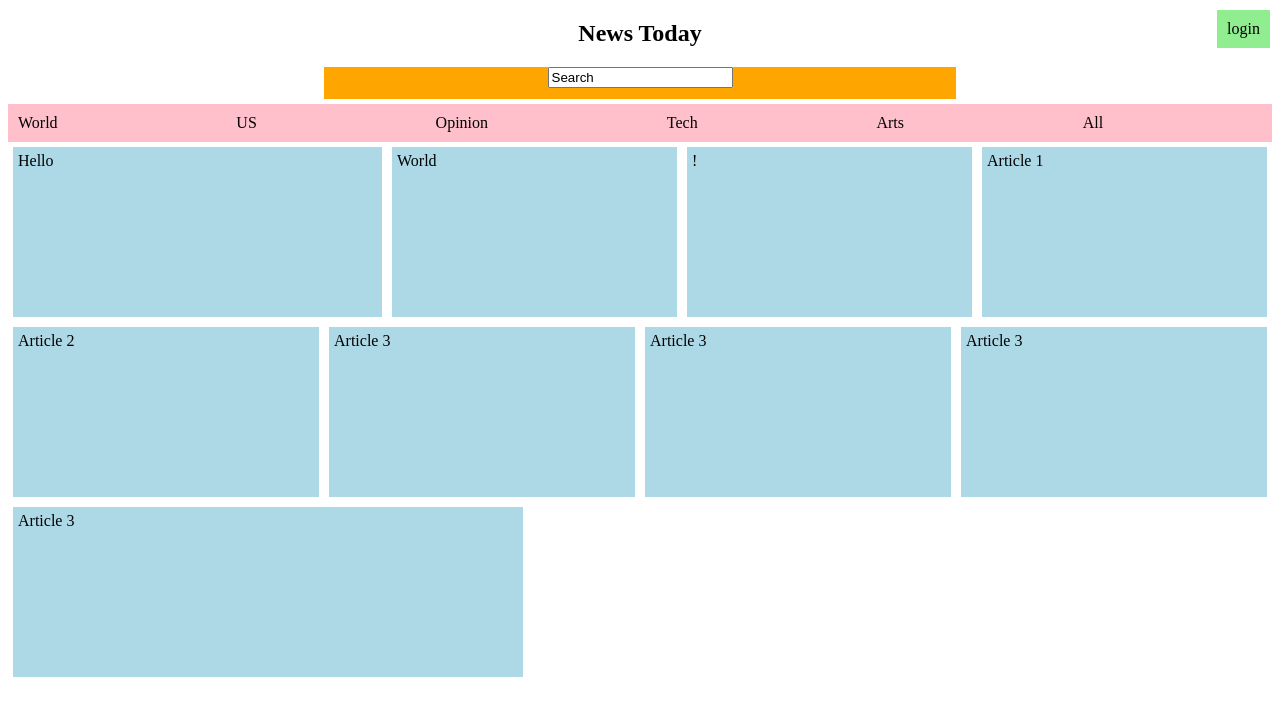
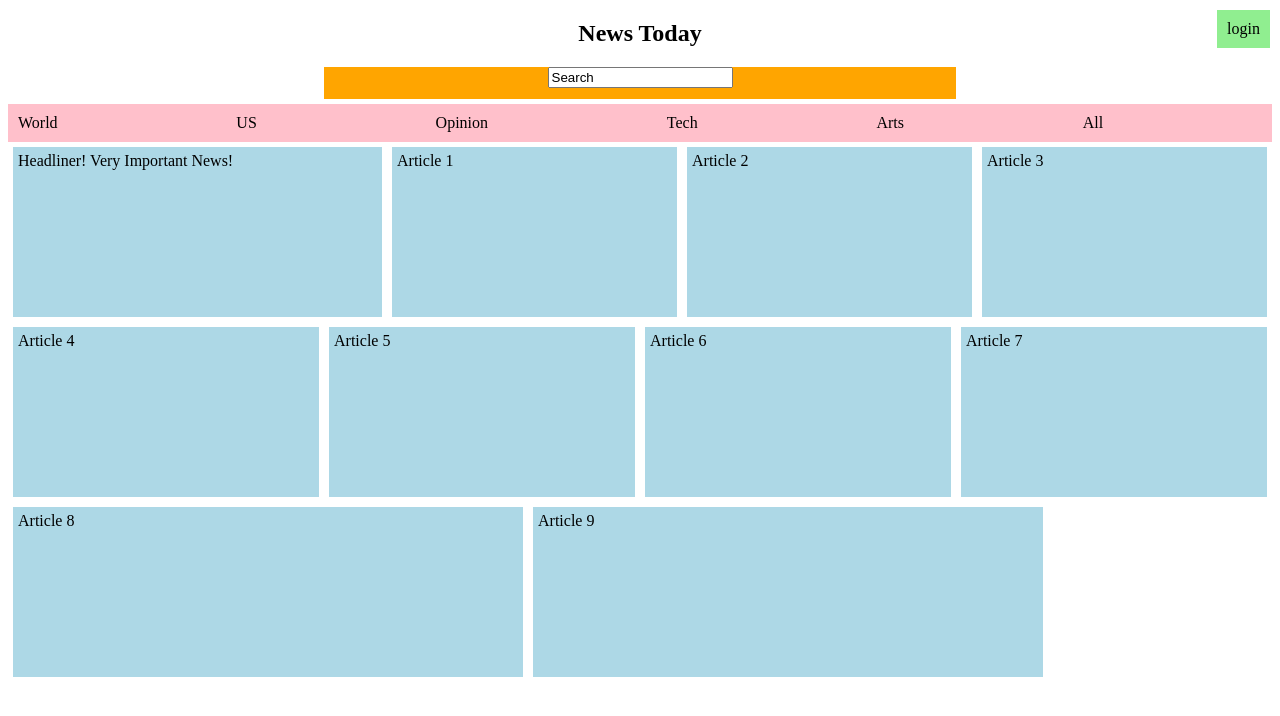
Before and after one commit to ejiao/flexbox_sample, a plain HTML site: page index.html in a window 1280 px wide. Drawn offline with Linux system fonts and the light colour scheme.

Commit message:
copy changes

```diff
--- a/index.html
+++ b/index.html
@@ -41,13 +41,7 @@
     </div>
     <div class="flex container row">
       <div class="flex headline blue">
-      Hello
-      </div>
-      <div class="flex article blue">
-      World
-      </div>
-      <div class="flex article blue">
-      !
+      Headliner! Very Important News!
       </div>
       <div class="flex article blue">
       Article 1
@@ -59,13 +53,22 @@
       Article 3
       </div>
       <div class="flex article blue">
-      Article 3
+      Article 4
       </div>
       <div class="flex article blue">
-      Article 3
+      Article 5
       </div>
       <div class="flex article blue">
-      Article 3
+      Article 6
+      </div>
+      <div class="flex article blue">
+      Article 7
+      </div>
+      <div class="flex article blue">
+      Article 8
+      </div>
+      <div class="flex article blue">
+      Article 9
       </div>
     </div>
   </body>
```
